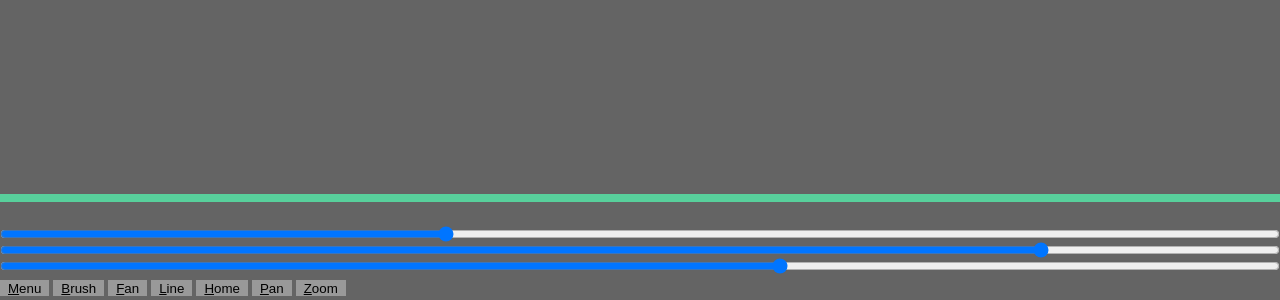
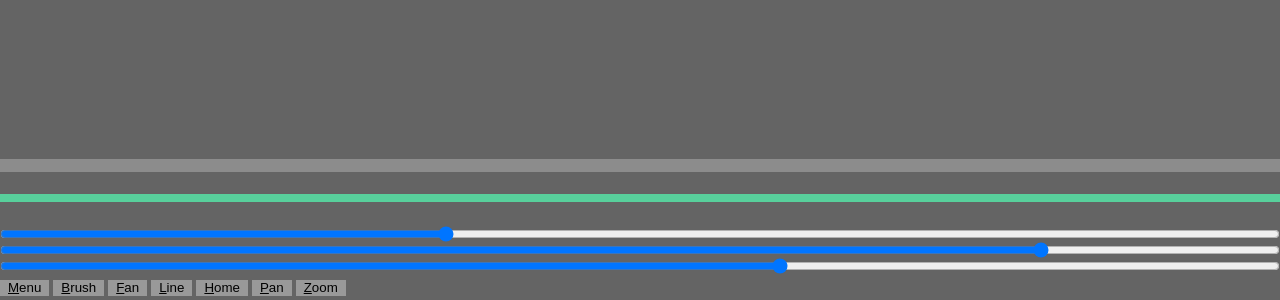
Before and after one commit to eemmtt/paeyent-vanilla, a website built with Vite: page index.html in a window 1280 px wide. Shown: the part 500-800 px from the top of the page. Built offline with nearby package versions, Linux system fonts and the light colour scheme.

Commit message:
ui with visual buffer?

```diff
--- a/index.html
+++ b/index.html
@@ -13,6 +13,7 @@
   <div id="app">
     <canvas class="viewport-canvas"></canvas>
     <div class="menu-container">
+      <div class="visual-buffer"></div>
       <div class="scratch-container"></div>
       <div class="color-picker-container"></div>
       <div class="button-container"></div>
--- a/src/style.css
+++ b/src/style.css
@@ -23,7 +23,7 @@ body {
 .viewport-canvas {
   display: block;
   width: 100%;
-  height: calc(100vh - 8rem);
+  height: calc(100vh - 8.8rem);
 }
 
 .scratch-container canvas {
@@ -33,11 +33,17 @@ body {
 
 .menu-container {
   width: calc(100vw);
-  height: 8rem;
+  height: 8.8rem;
   display: flex;
   flex-direction: column;
   padding: auto;
   position: relative;
+}
+
+.visual-buffer {
+  width: 100vw;
+  height: 0.8rem;
+  background-color: rgb(140, 140, 140);
 }
 
 .scratch-container {
```
